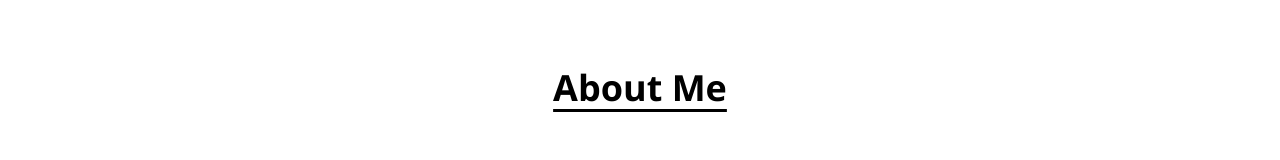
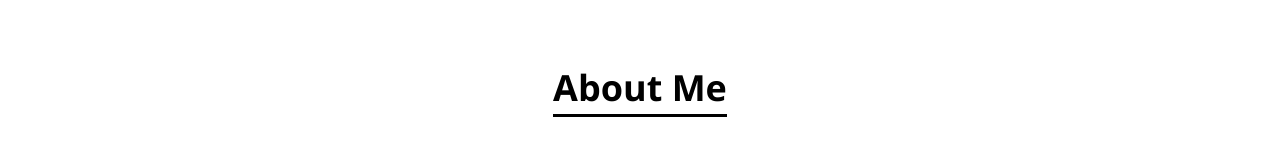
Before and after one commit to homile/TypeScript-Portfolio, a React (Create React App) app in the folder ts-portfolio/: page / in a window 1280 px wide. Shown: the part 790-950 px from the top of the page. Built offline with nearby package versions, Linux system fonts and the light colour scheme; some icons are missing.

Commit message:
fix:글 밑줄 css교체

```diff
--- a/ts-portfolio/src/components/ui/Title.tsx
+++ b/ts-portfolio/src/components/ui/Title.tsx
@@ -14,6 +14,6 @@ export default Title;
 const H1 = styled.h1`
   font-weight: ${(props) => props.theme.weightBold};
   font-size: 36px;
-  text-decoration: underline;
-  text-underline-position: under;
+  padding-bottom: 0.5rem;
+  border-bottom: 3px solid ${(props) => props.theme.colorBlack};
 `;
```
